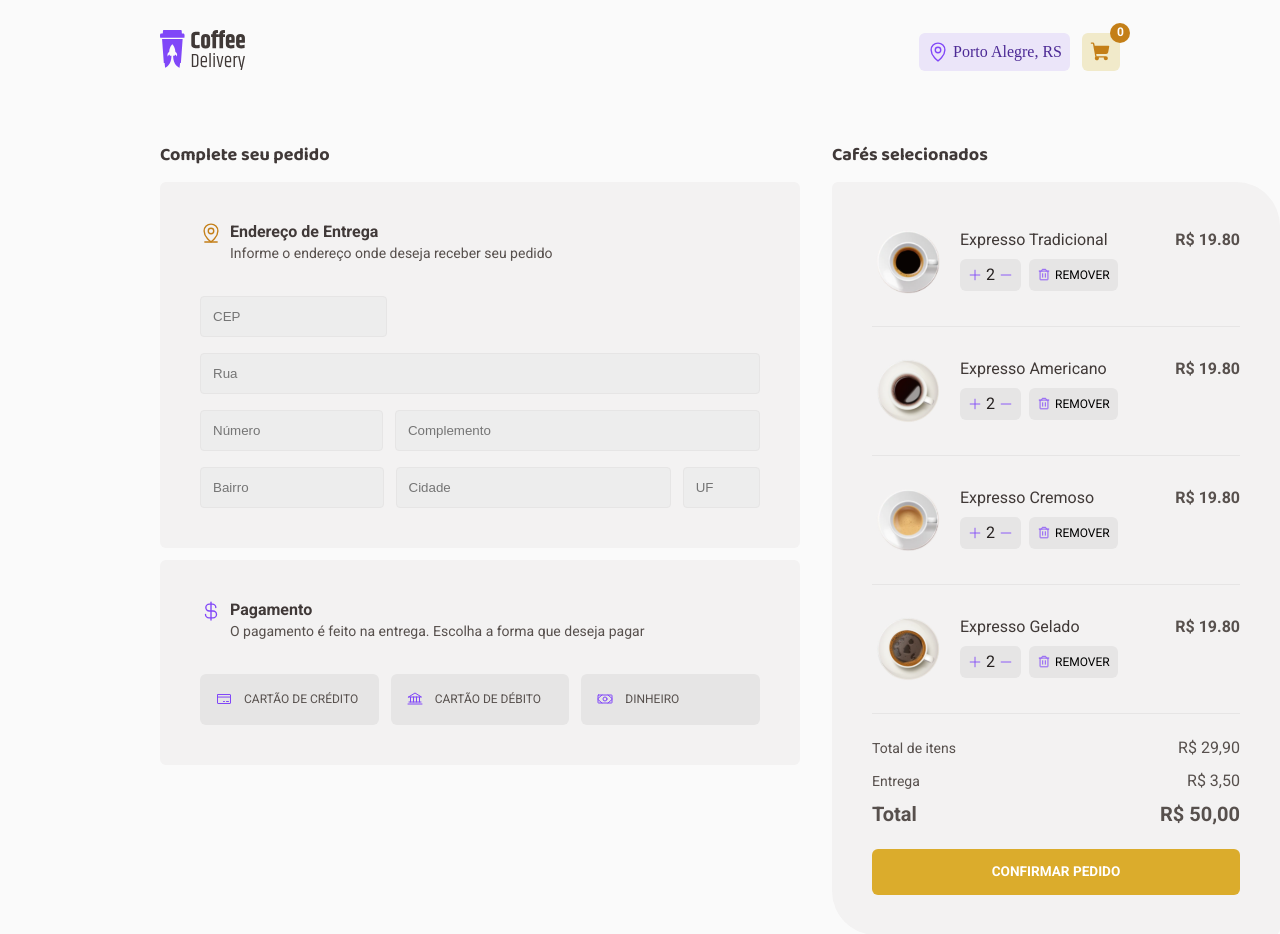
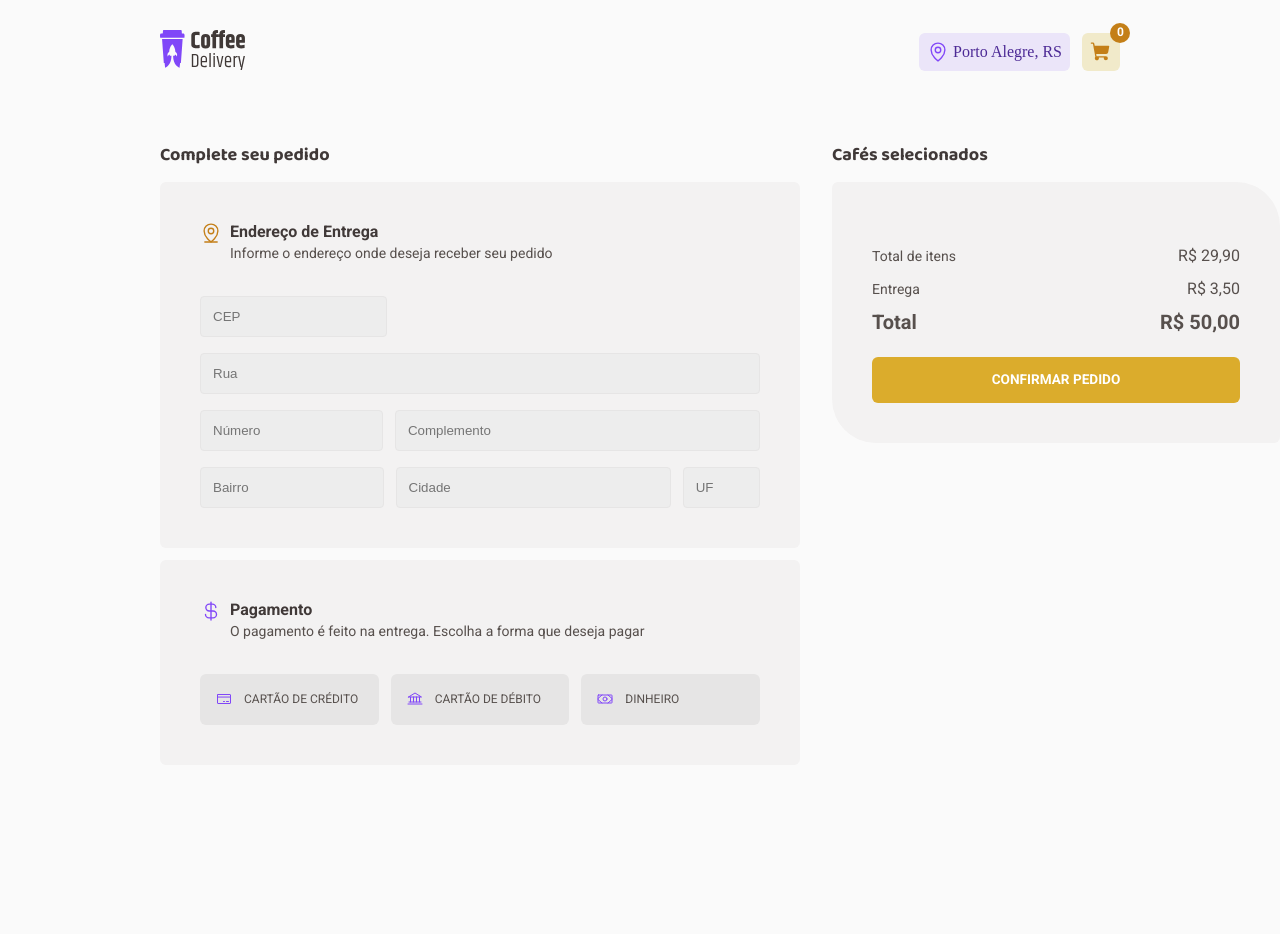
Before and after one commit to lmartinhao/coffee-delivery, a React (Vite) app: page /checkout in a window 1280 px wide. Shown: the top 934 px of the page. After the commit the page ends 805 px from the top, so only its background shows below. Built offline with nearby package versions, Linux system fonts and the light colour scheme.

Commit message:
getting list of ordered coffees from state

```diff
--- a/src/components/Navbar/index.tsx
+++ b/src/components/Navbar/index.tsx
@@ -14,9 +14,9 @@ export function Navbar() {
 
   return (
     <NavbarContainer>
-      <a href="/">
+      <Link to="/">
         <img src={Logo} alt="" />
-      </a>
+      </Link>
       <nav>
         <LocalizationBox>
           <MapPin size={22} />
--- /dev/null
+++ b/src/pages/Checkout/components/OrderCart/index.tsx
@@ -0,0 +1,36 @@
+import { Minus, Plus, Trash } from 'phosphor-react'
+import { useCoffeeForm } from '../../../../contexts/FormContext'
+import {
+  AddAndRemoveContainer,
+  ProductInfoDisplay,
+  QuantityContainer,
+} from './styles'
+
+type OrderCardProps = {
+  svg: string
+  title: string
+}
+
+export function OrderCart({ svg, title }: OrderCardProps) {
+  const { state } = useCoffeeForm()
+
+  const coffeeQuantityPerType = state.cart.filter((coffee) => coffee === title)
+  return (
+    <ProductInfoDisplay>
+      <img src={svg} alt={title} />
+      <div>
+        <span>{title}</span>
+        <QuantityContainer>
+          <AddAndRemoveContainer>
+            <Plus /> {coffeeQuantityPerType.length} <Minus />
+          </AddAndRemoveContainer>
+          <AddAndRemoveContainer>
+            <button type="reset">
+              <Trash /> Remover
+            </button>
+          </AddAndRemoveContainer>
+        </QuantityContainer>
+      </div>
+    </ProductInfoDisplay>
+  )
+}
--- /dev/null
+++ b/src/pages/Checkout/components/OrderCart/styles.ts
@@ -0,0 +1,76 @@
+import styled from 'styled-components'
+
+export const ProductInfoDisplay = styled.div`
+  display: flex;
+  flex-direction: row;
+  gap: 1.25rem;
+
+  padding: 0.5rem 0 0.5rem 0.25rem;
+  box-sizing: border-box;
+
+  span {
+    font-family: 'Roboto';
+    font-style: normal;
+    font-weight: 400;
+    font-size: 1rem;
+    line-height: 130%;
+
+    display: flex;
+    align-items: center;
+
+    color: #403937;
+  }
+
+  img {
+    width: 4rem;
+    height: 4rem;
+  }
+`
+
+export const AddAndRemoveContainer = styled.div`
+  display: flex;
+  flex-direction: row;
+  gap: 0.25rem;
+  align-items: center;
+
+  width: fit-content;
+  background: ${(props) => props.theme['gray-400']};
+  padding: 0.344rem 0.5rem;
+  border-radius: 6px;
+
+  font-family: 'Roboto';
+  font-style: normal;
+  font-weight: 400;
+  font-size: 1rem;
+  line-height: 130%;
+
+  text-align: center;
+
+  color: ${(props) => props.theme['gray-900']};
+
+  svg {
+    width: 0.875rem;
+    height: 0.875rem;
+    color: ${(props) => props.theme['purple-500']};
+  }
+
+  button {
+    display: flex;
+    flex-direction: row;
+    gap: 0.25rem;
+
+    align-items: center;
+    font-size: 0.75rem;
+    line-height: 160%;
+    text-transform: uppercase;
+    background: ${(props) => props.theme['gray-400']};
+  }
+`
+
+export const QuantityContainer = styled.div`
+  display: flex;
+  flex-direction: row;
+  margin-top: 0.5rem;
+
+  gap: 0.5rem;
+`
--- a/src/pages/Checkout/index.tsx
+++ b/src/pages/Checkout/index.tsx
@@ -1,19 +1,23 @@
-import { Minus, Plus, Trash } from 'phosphor-react'
 import {
-  AddAndRemoveContainer,
   CheckoutContainer,
   OrderContainer,
   OrderOverviewContainer,
   OrderProductsCard,
-  ProductInfoDisplay,
-  QuantityContainer,
 } from './styles'
 
 import { coffeeList } from '../Home/components/Products/CoffeList'
 import { AddressForm } from './components/AddressForm'
 import { PaymentForm } from './components/PaymentForm'
+import { OrderCart } from './components/OrderCart'
+import { useCoffeeForm } from '../../contexts/FormContext'
 
 export function Checkout() {
+  const { state } = useCoffeeForm()
+  const uniqueCoffeesCartList = Array.from(
+    new Set(state.cart.map((coffee) => coffee)),
+  )
+  console.log(uniqueCoffeesCartList)
+
   return (
     <CheckoutContainer>
       <div>
@@ -25,35 +29,26 @@ export function Checkout() {
         <h2>Cafés selecionados</h2>
         <OrderContainer>
           <div>
-            {coffeeList
-              .filter((coffee) => coffee.title.includes('Expresso'))
-              .map((selectedCoffee) => {
-                return (
-                  <OrderProductsCard key={selectedCoffee.id}>
-                    <ProductInfoDisplay>
-                      <img
-                        src={selectedCoffee.svg}
-                        alt={selectedCoffee.title}
+            {uniqueCoffeesCartList
+              .map((coffeeName) => {
+                return coffeeList.filter(
+                  (coffee) => coffee.title === coffeeName,
+                )
+              })
+              .map((cartItem) => {
+                return cartItem.map((selectedCoffee) => {
+                  return (
+                    <OrderProductsCard key={selectedCoffee.id}>
+                      <OrderCart
+                        svg={selectedCoffee.svg}
+                        title={selectedCoffee.title}
                       />
                       <div>
-                        <span>{selectedCoffee.title}</span>
-                        <QuantityContainer>
-                          <AddAndRemoveContainer>
-                            <Plus /> 2 <Minus />
-                          </AddAndRemoveContainer>
-                          <AddAndRemoveContainer>
-                            <button type="reset">
-                              <Trash /> Remover
-                            </button>
-                          </AddAndRemoveContainer>
-                        </QuantityContainer>
+                        <strong>R$ {selectedCoffee.price * 2}0</strong>
                       </div>
-                    </ProductInfoDisplay>
-                    <div>
-                      <strong>R$ {selectedCoffee.price * 2}0</strong>
-                    </div>
-                  </OrderProductsCard>
-                )
+                    </OrderProductsCard>
+                  )
+                })
               })}
           </div>
 
--- a/src/pages/Checkout/styles.ts
+++ b/src/pages/Checkout/styles.ts
@@ -101,81 +101,6 @@ export const OrderProductsCard = styled.div`
   }
 `
 
-export const ProductInfoDisplay = styled.div`
-  display: flex;
-  flex-direction: row;
-  gap: 1.25rem;
-
-  padding: 0.5rem 0 0.5rem 0.25rem;
-  box-sizing: border-box;
-
-  span {
-    font-family: 'Roboto';
-    font-style: normal;
-    font-weight: 400;
-    font-size: 1rem;
-    line-height: 130%;
-
-    display: flex;
-    align-items: center;
-
-    color: #403937;
-  }
-
-  img {
-    width: 4rem;
-    height: 4rem;
-  }
-`
-
-export const AddAndRemoveContainer = styled.div`
-  display: flex;
-  flex-direction: row;
-  gap: 0.25rem;
-  align-items: center;
-
-  width: fit-content;
-  background: ${(props) => props.theme['gray-400']};
-  padding: 0.344rem 0.5rem;
-  border-radius: 6px;
-
-  font-family: 'Roboto';
-  font-style: normal;
-  font-weight: 400;
-  font-size: 1rem;
-  line-height: 130%;
-
-  text-align: center;
-
-  color: ${(props) => props.theme['gray-900']};
-
-  svg {
-    width: 0.875rem;
-    height: 0.875rem;
-    color: ${(props) => props.theme['purple-500']};
-  }
-
-  button {
-    display: flex;
-    flex-direction: row;
-    gap: 0.25rem;
-
-    align-items: center;
-    font-size: 0.75rem;
-    line-height: 160%;
-    text-transform: uppercase;
-    background: ${(props) => props.theme['gray-400']};
-  }
-`
-
-export const QuantityContainer = styled.div`
-  display: flex;
-  flex-direction: row;
-  margin-top: 0.5rem;
-
-  gap: 0.5rem;
-`
-
 export const OrderOverviewContainer = styled.div`
   display: flex;
   flex-direction: column;
--- a/src/pages/Home/components/Products/CoffeeCard.tsx
+++ b/src/pages/Home/components/Products/CoffeeCard.tsx
@@ -93,7 +93,9 @@ export function CoffeeCard({
           <AddToCartContainer>
             <QuantityContainer>
               <Plus onClick={() => handleAddToCart(title)} />
-              <span>{addedCoffees.length - removedCoffees.length}</span>
+              <span>
+                {state.cart.filter((coffee) => coffee === title).length}
+              </span>
               <Minus onClick={() => handleRemoveFromCart(title)} />
             </QuantityContainer>
             <AddToCartButton>
```
Also changed, not shown: src/pages/Home/components/Products/index.tsx (+1 -16 lines).
